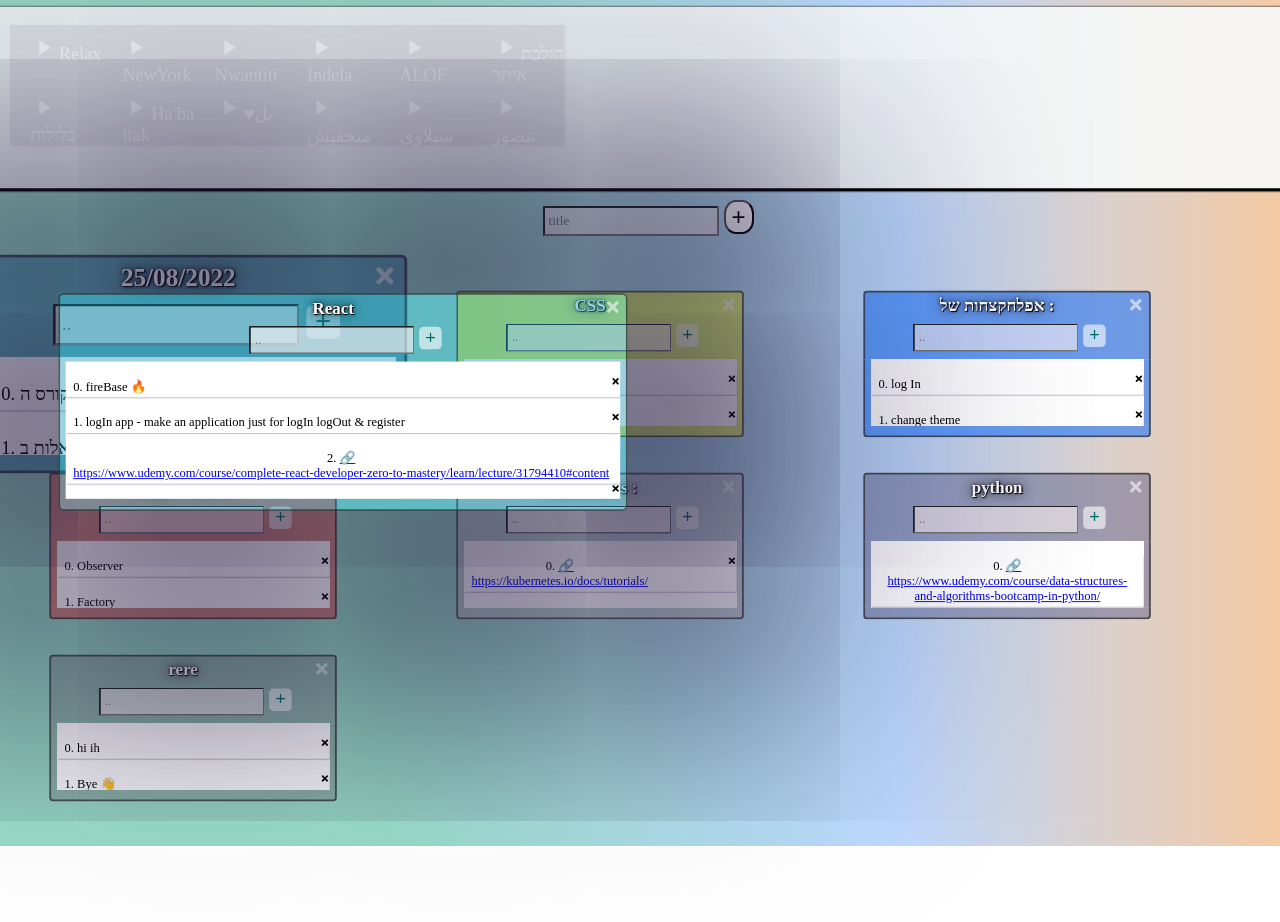
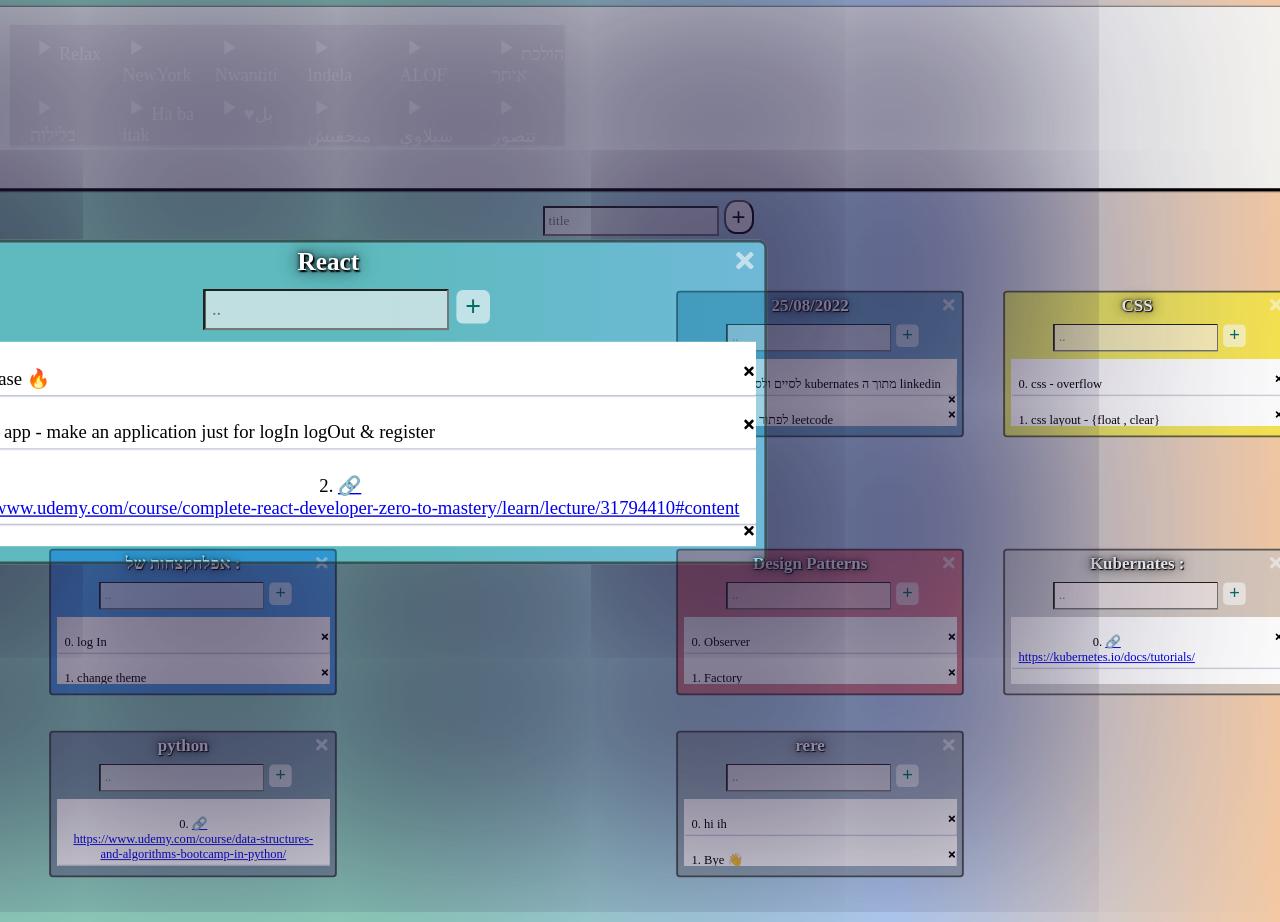
Before and after one commit to rehamAbass/to-do-v3, a React (Create React App) app: page / in a window 1280 px wide. In both pictures the pointer is over the element 193 px from the left and 364 px from the top of the page. Shown: the top 922 px of the page. Before the commit the page ends 846 px from the top, so only its background shows below. Built offline with nearby package versions, Linux system fonts and the light colour scheme; data requests are answered from the project's data file; a web font is replaced by a local one.

Commit message:
Update Card.css

```diff
--- a/src/components/Card/Card.css
+++ b/src/components/Card/Card.css
@@ -43,7 +43,8 @@ z-index : 1001;
 
 
 .list:hover {
-  position: absolute;
+/*   position: absolute; */
+ position: sticky;
    animation: mymove 5s infinite;
     z-index:1000;
   -webkit-transform: translateZ(110%);
```
